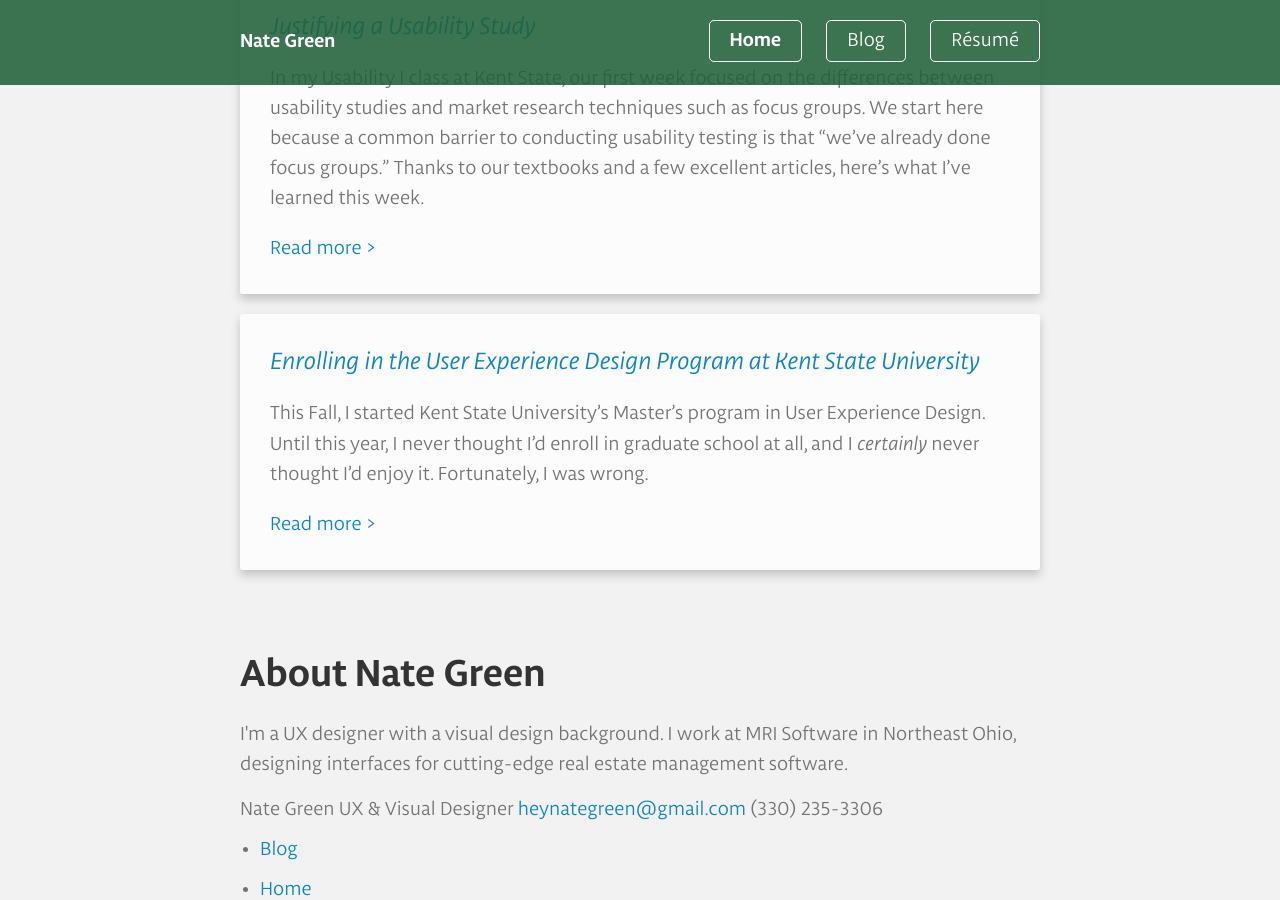
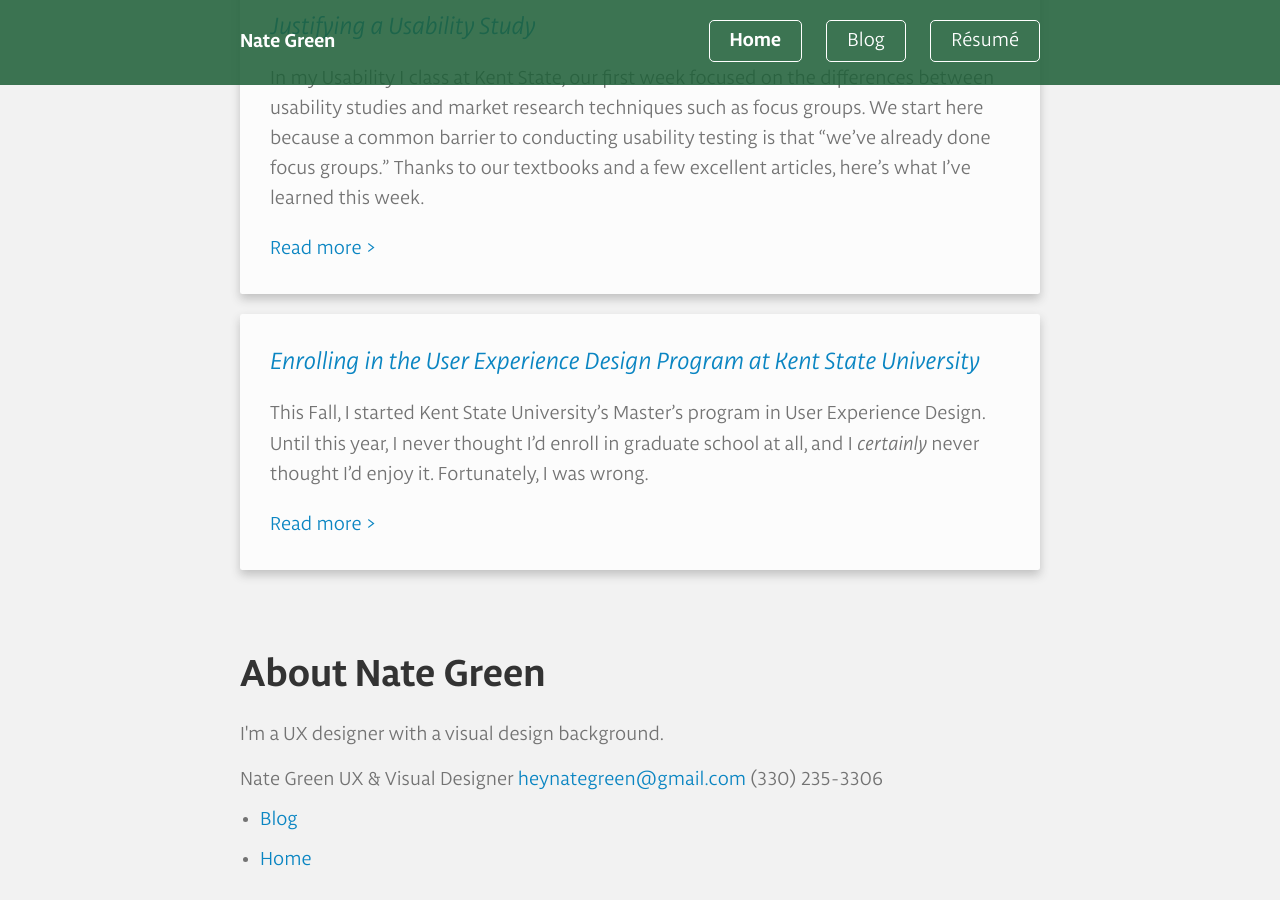
Before and after one commit to nategreen/old-website, a Jekyll site: the page built from index.html, in a window 1280 px wide and 900 px high, scrolled down 1136 px. Built offline with Jekyll 4.4.1, drawn with Linux system fonts in a browser that asks for light colours; nearby versions of some CDN libraries; some web fonts are replaced; after the commit the page ends 2006 px from its top, so only the background shows below that.

Commit message:
remove statement about MRI from footer...not true yet :)

```diff
--- a/_includes/footer.html
+++ b/_includes/footer.html
@@ -2,7 +2,7 @@
   <section class="about">
     <img src="" alt="" />
     <h1>About Nate Green</h1>
-    <p>I'm a UX designer with a visual design background. I work at MRI Software in Northeast Ohio, designing interfaces for cutting-edge real estate management software.</p>
+    <p>I'm a UX designer with a visual design background.<!--  I work at MRI Software in Northeast Ohio, designing interfaces for cutting-edge real estate management software. --></p>
   </section>
   <section class="h-card">
     <span class="p-name">Nate Green</span>
```
